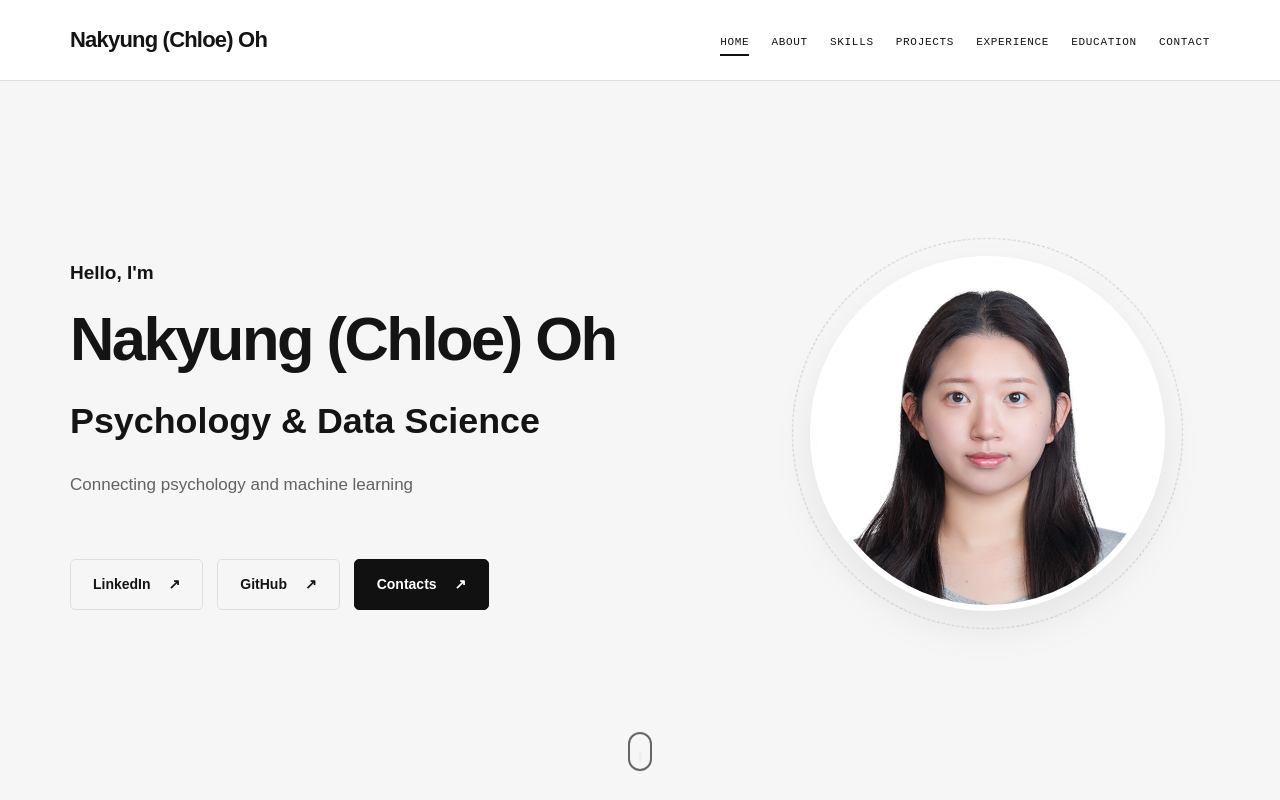
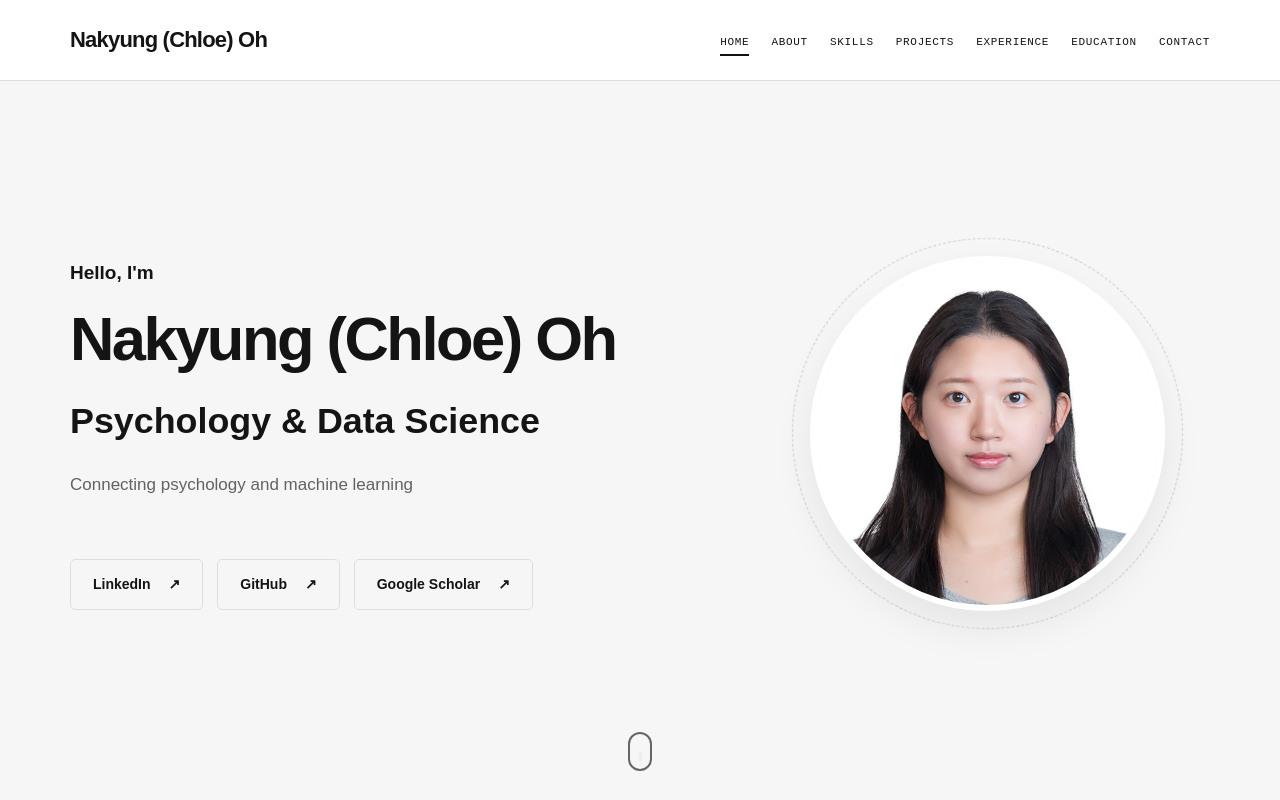
Before and after one commit to OoufA123456/ooufa123456.github.io, a plain HTML site: page index.html in a window 1280 px wide. Shown: the top 800 px of the page. Drawn offline with Linux system fonts and the light colour scheme.

Commit message:
Update index.html

```diff
--- a/index.html
+++ b/index.html
@@ -1125,8 +1125,13 @@
               <span aria-hidden="true">↗</span>
             </a>
 
-            <a href="#contact" class="btn btn-primary">
-              Contacts
+            <a
+              href="https://scholar.google.com/citations?user=VW7ddkcAAAAJ&hl=ko&oi=ao"
+              target="_blank"
+              rel="noopener noreferrer"
+              class="btn btn-quiet"
+            >
+              Google Scholar
               <span aria-hidden="true">↗</span>
             </a>
 
```
